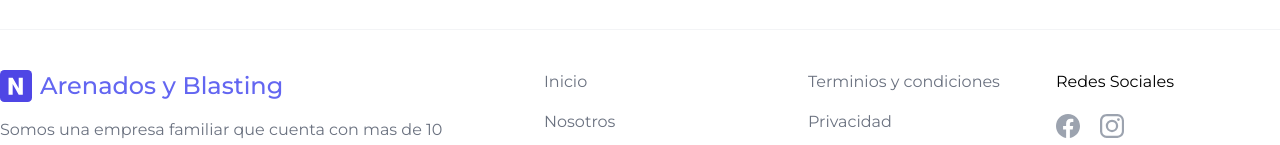
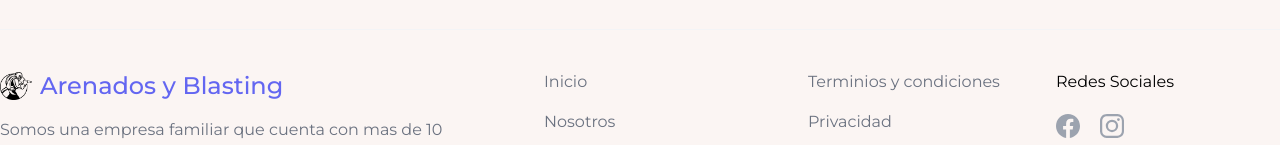
Before and after one commit to ValenDuarte1918/Landing, a Next.js app: page / in a window 1280 px wide. Shown: the part 4462-4607 px from the top of the page. Built offline with nearby package versions, Linux system fonts and the light colour scheme; what tailwindcss-animated would draw is missing.

Commit message:
Cambio de color del body

```diff
--- a/src/app/layout.tsx
+++ b/src/app/layout.tsx
@@ -24,7 +24,7 @@ export default function RootLayout({
 }>) {
   return (
     <html lang="es" className="!scroll-smooth"  suppressHydrationWarning>
-      <body className={montserrat.className}>
+      <body className={`${montserrat.className} bg-snow`}>
         <ThemeProvider attribute="class">
           <Navbar />
           <div>{children}</div>
--- a/src/components/Footer.tsx
+++ b/src/components/Footer.tsx
@@ -23,7 +23,7 @@ export function Footer() {
                 className="flex items-center space-x-2 text-2xl font-medium text-indigo-500 dark:text-gray-100"
               >
                 <Image
-                  src="/img/logo.svg"
+                  src="/img/foto-logo.png"
                   alt="N"
                   width="32"
                   height="32"
--- a/tailwind.config.ts
+++ b/tailwind.config.ts
@@ -17,6 +17,8 @@ const config: Config = {
       colors: {
         trueGray: colors.neutral,
         customBlue: "#003871",
+        snow: "#fbf5f3ff",
+        davysGray: "#545863ff",
         btn: "#2678b8",
       },
       filter: {
```
